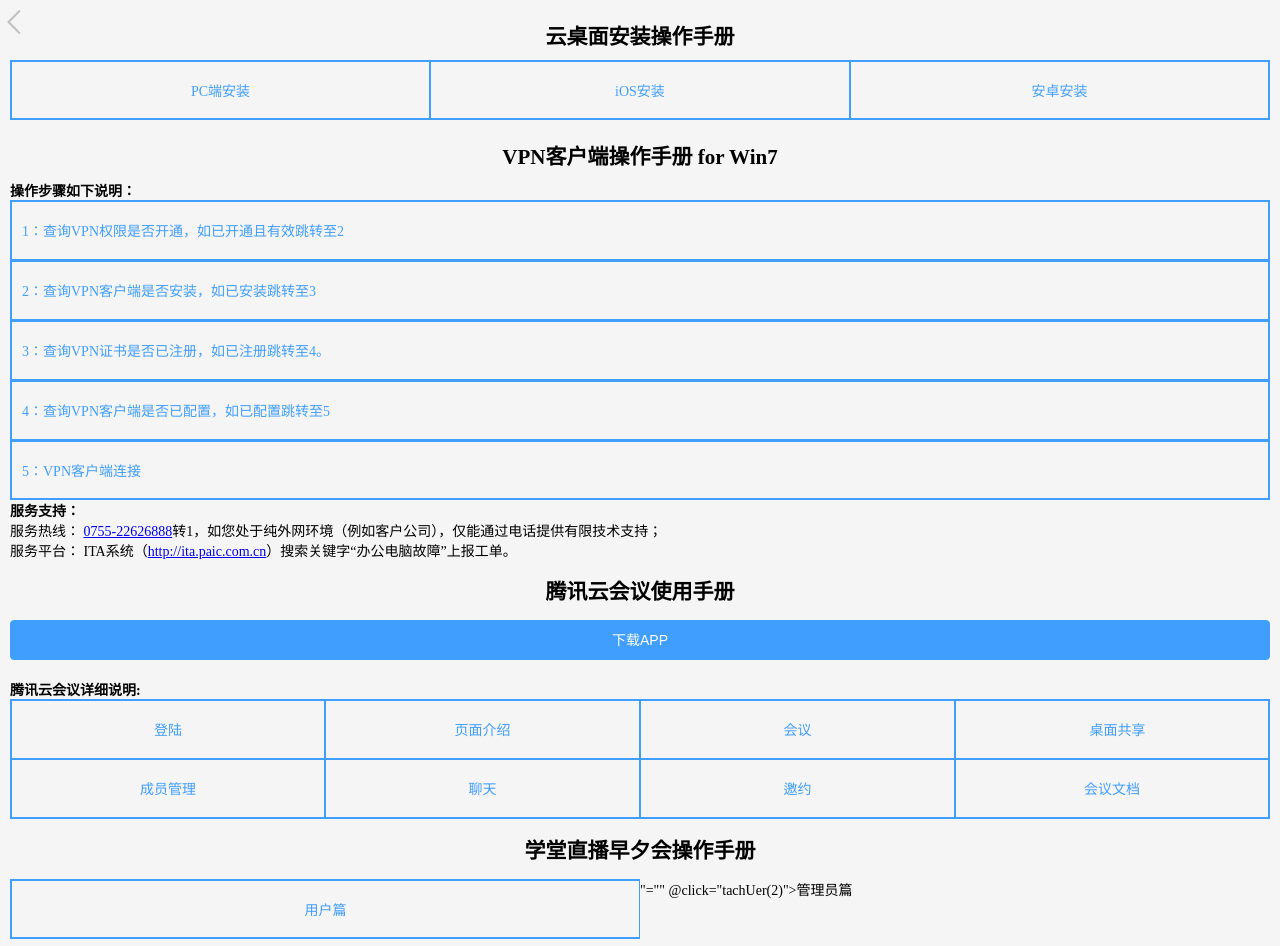
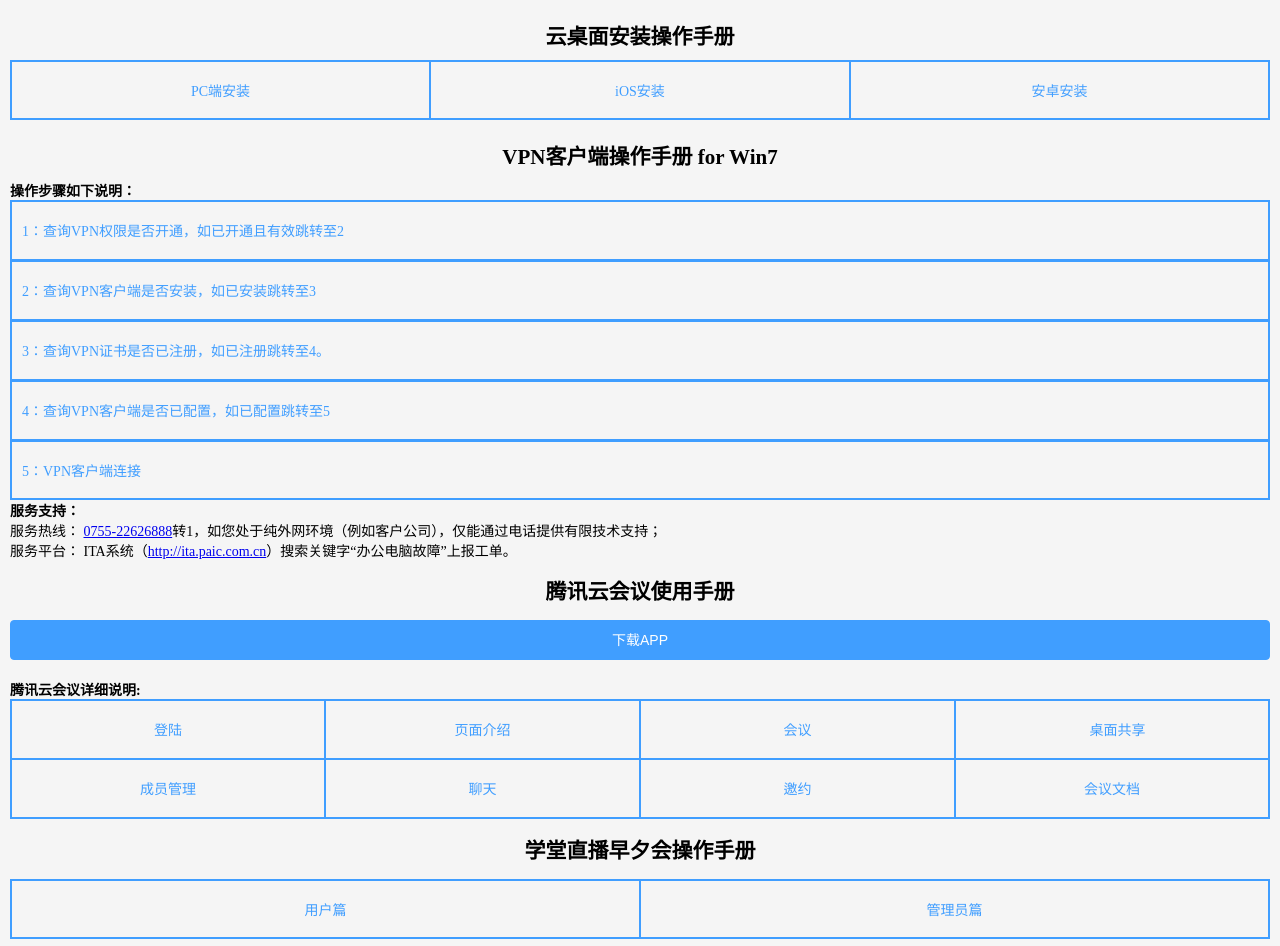
Before and after one commit to moker-monkey/telecommuterTip, a plain HTML site: page index.html in a window 1280 px wide. Shown: the top 946 px of the page. Drawn offline with Linux system fonts and the light colour scheme.

Commit message:
edit code

```diff
--- a/index.html
+++ b/index.html
@@ -248,7 +248,7 @@
       <h2 class="title"><span>学堂直播早夕会操作手册</span></h2>
       <el-row :gutter="20" class="itemBox">
         <el-col :span="12" class="line bottomLine one leftLine"><div @click="tachUer(1)" class="grid-content bg-purple">用户篇</div></el-col>
-        <el-col :span="12" class="line bottomLine one rightLine><div @click="tachUer(2)" class="grid-content bg-purple">管理员篇</div></el-col>
+        <el-col :span="12" class="line bottomLine one rightLine"><div @click="tachUer(2)" class="grid-content bg-purple">管理员篇</div></el-col>
       </el-row>
     </div>
     <div v-if="userSta">
@@ -440,7 +440,7 @@
           switch(i){
             case 1:
               this.home = false;
-              this.adminSta = true;
+              this.userSta = true;
               break;
             case 2:
               this.home = false;
```
